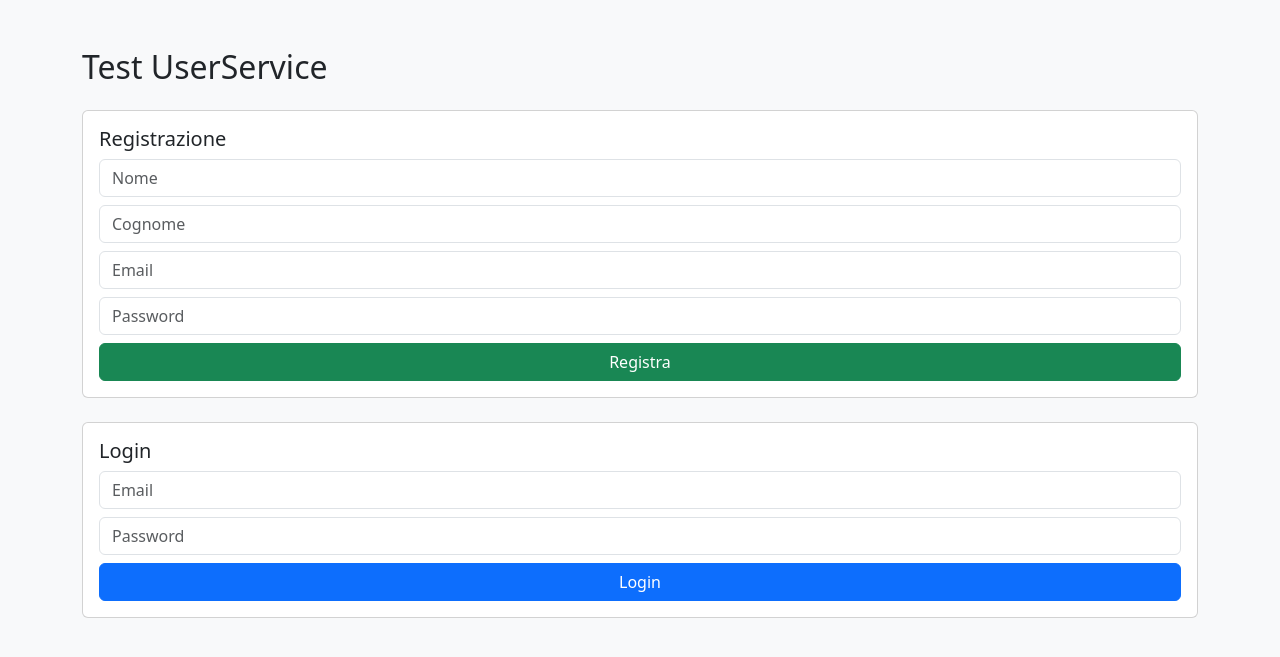
After one commit to PulgaLuca/Unibo-Events-Management, a PHP site: page /user_test.html in a window 1280 px wide. The commit adds this page. Shown: the top 657 px of the page. Run offline with PHP 8.4, Linux system fonts and the light colour scheme.

Commit message:
[TO TEST and COMPOSE]: User services

```diff
--- /dev/null
+++ b/public/user_test.html
@@ -0,0 +1,38 @@
+<!DOCTYPE html>
+<html lang="it">
+<head>
+  <meta charset="UTF-8">
+  <title>UserService Test</title>
+  <link href="https://cdn.jsdelivr.net/npm/bootstrap@5.3.2/dist/css/bootstrap.min.css" rel="stylesheet">
+</head>
+<body class="bg-light">
+
+<div class="container mt-5">
+  <h2 class="mb-4">Test UserService</h2>
+
+  <div class="card mb-4">
+    <div class="card-body">
+      <h5>Registrazione</h5>
+      <input id="r_nome" class="form-control mb-2" placeholder="Nome">
+      <input id="r_cognome" class="form-control mb-2" placeholder="Cognome">
+      <input id="r_email" class="form-control mb-2" placeholder="Email">
+      <input id="r_password" type="password" class="form-control mb-2" placeholder="Password">
+      <button class="btn btn-success w-100" onclick="register()">Registra</button>
+    </div>
+  </div>
+
+  <div class="card">
+    <div class="card-body">
+      <h5>Login</h5>
+      <input id="l_email" class="form-control mb-2" placeholder="Email">
+      <input id="l_password" type="password" class="form-control mb-2" placeholder="Password">
+      <button class="btn btn-primary w-100" onclick="login()">Login</button>
+    </div>
+  </div>
+
+  <div id="output" class="alert alert-info mt-4 d-none"></div>
+</div>
+
+<script src="assets/js/user-test.js"></script>
+</body>
+</html>
--- a/src/Domain/Repositories/UserRepositoryInterface.php
+++ b/src/Domain/Repositories/UserRepositoryInterface.php
@@ -1,4 +1,9 @@
 <?php
+
+namespace App\Domain\Repositories;
+
+use App\Domain\Entities\User;
+
 interface UserRepositoryInterface {
     public function findByEmail(string $email): ?User;
     public function findById(string $id): ?User;
--- a/src/Infrastructure/Database/DatabaseConnection.php
+++ b/src/Infrastructure/Database/DatabaseConnection.php
@@ -1,4 +1,10 @@
 <?php
+
+namespace App\Infrastructure\Database;
+
+use mysqli;
+use Exception;
+
 class DatabaseConnection {
 
     public static function getConnection(): mysqli {
```
Also changed, not shown: public/index.php (+13 -0 lines), public/user.php (added, +41 -0 lines), src/Application/Services/UserService.php (+5 -2 lines), src/Domain/Entities/User.php (+8 -5 lines), src/Infrastructure/Persistence/MySQLUserRepository.php (+8 -1 lines), public/assets/js/user-test.js (added).
